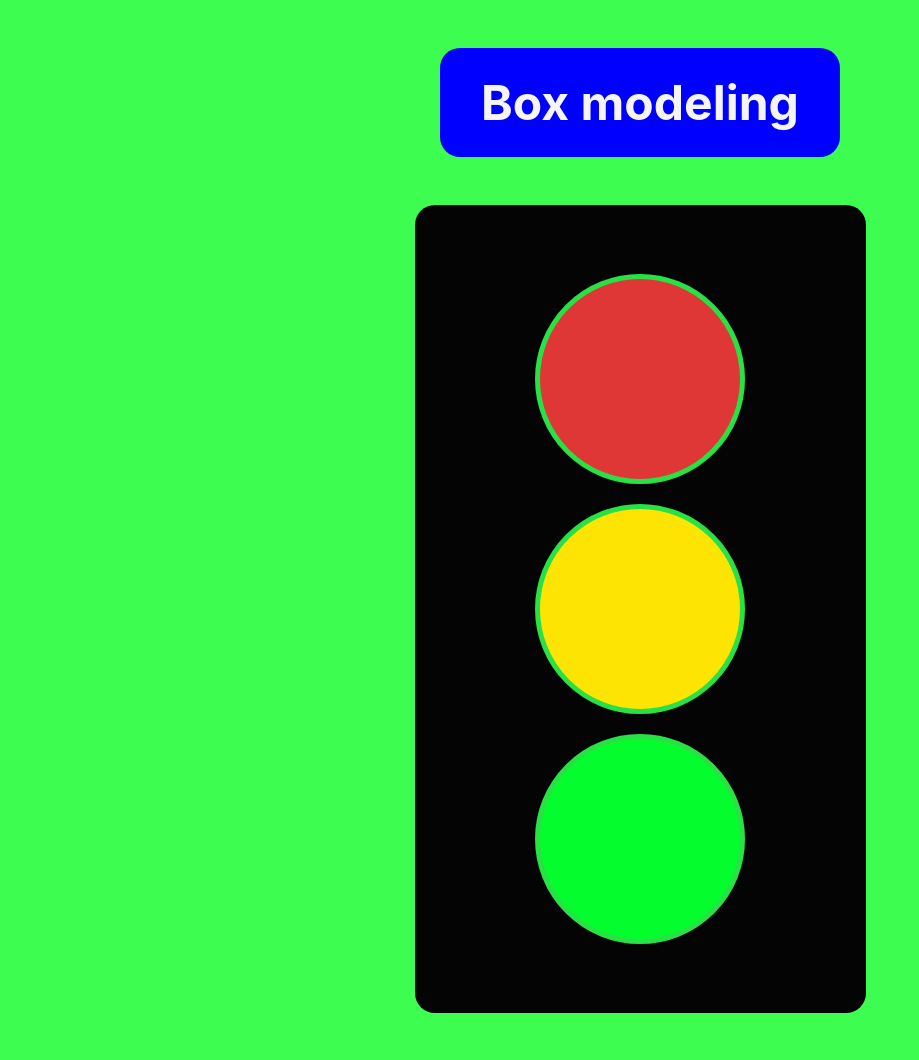
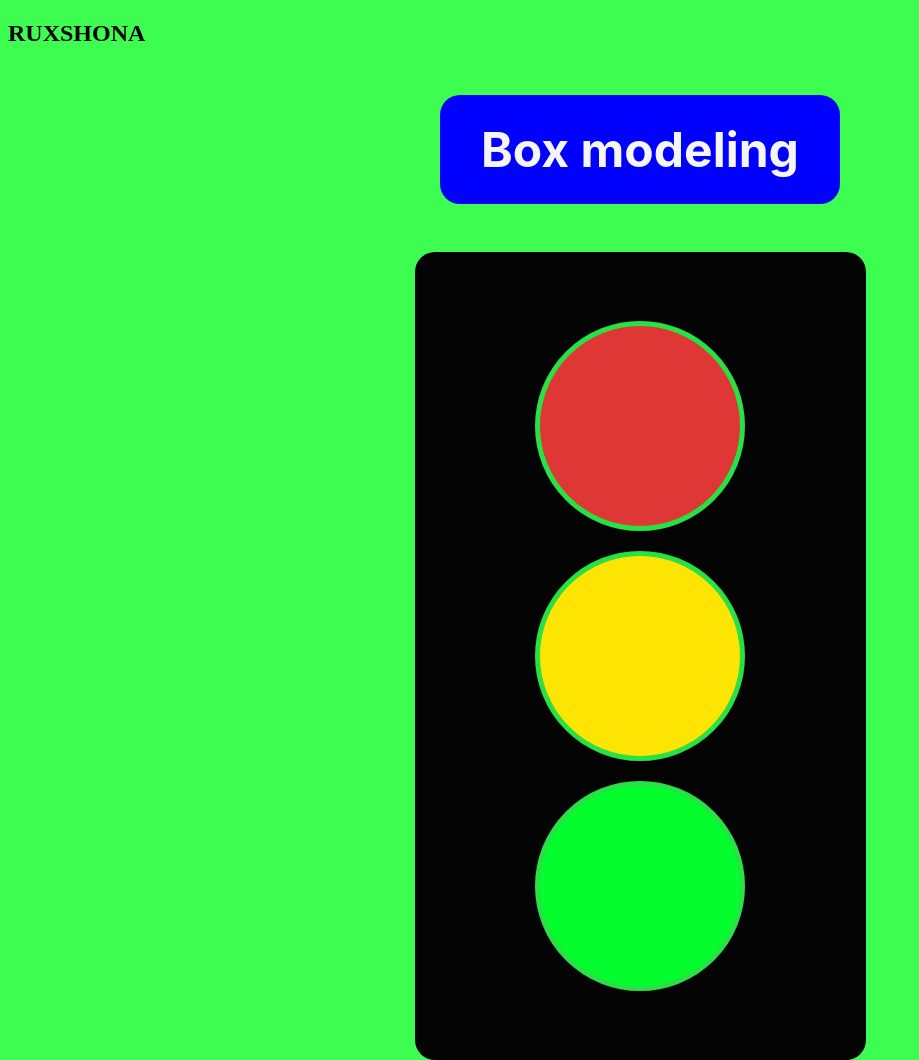
Before and after one commit to ruxshona2009/BoxModeling, a plain HTML site: page index.html in a window 1280 px wide. Shown: the whole page, without its empty margins (0-919 px from the left). Before the commit the page ends 1021 px from the top, so only its background shows below. Drawn offline with Linux system fonts and the light colour scheme.

Commit message:
qoshildi

```diff
--- a/index.html
+++ b/index.html
@@ -7,6 +7,10 @@
     <link rel="stylesheet" href="./style.css">
 </head>
 <body>
+
+
+    <h2>RUXSHONA</h2>
+
     <div class="box_main">
         <p class="box">
             Box modeling
```
